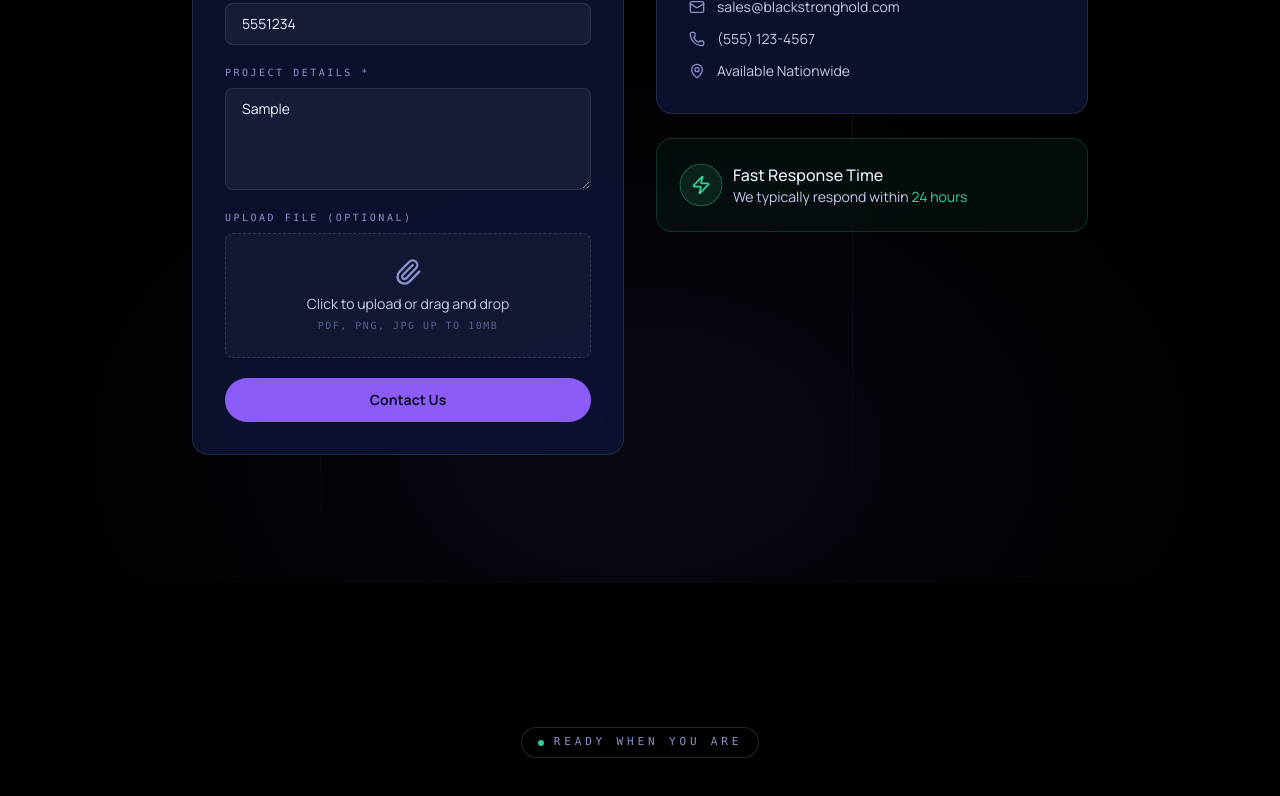
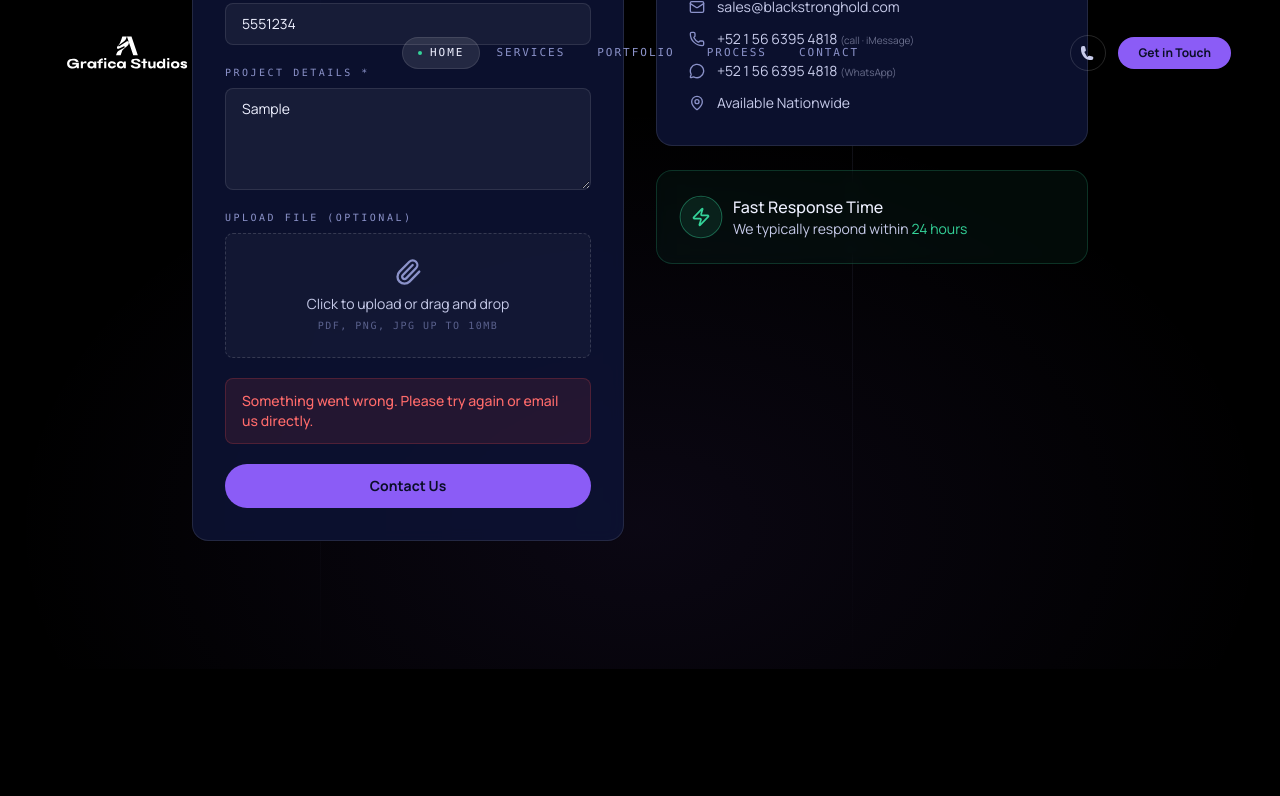
Before and after one commit to IndraRaiden/grafica-studios, a Next.js app: page / in a window 1280 px wide. Both pictures are taken after typing "Sample", "name@example.com", "5551234", "Sample" into the empty fields and a click on the button "Contact Us". Shown: the part 7486-8282 px from the top of the page. Built offline with nearby package versions, Linux system fonts and the light colour scheme.

Commit message:
phonr number

```diff
--- a/components/five.tsx
+++ b/components/five.tsx
@@ -2,7 +2,7 @@
 
 import { useState } from "react";
 import { motion } from "framer-motion";
-import { Calendar, Mail, Phone, MapPin, Zap, Paperclip } from "lucide-react";
+import { Calendar, Mail, Phone, MapPin, Zap, Paperclip, MessageCircle } from "lucide-react";
 
 /* Palette tokens — mirrors three-wrapper.tsx */
 const INK = "#000000";
@@ -55,19 +55,44 @@ function PulseLine({ className, delay }: { className: string; delay: number }) {
   );
 }
 
+type Status = "idle" | "loading" | "success" | "error";
+
 export default function Five() {
   const [formData, setFormData] = useState({
     name: "",
     email: "",
     phone: "",
     projectDetails: "",
-    file: null as File | null
+    file: null as File | null,
   });
+  const [status, setStatus] = useState<Status>("idle");
 
-  const handleSubmit = (e: React.FormEvent) => {
+  const handleSubmit = async (e: React.FormEvent) => {
     e.preventDefault();
-    // Handle form submission
-    console.log("Form submitted:", formData);
+    setStatus("loading");
+
+    const data = new FormData();
+    data.append("name", formData.name);
+    data.append("email", formData.email);
+    data.append("phone", formData.phone);
+    data.append("projectDetails", formData.projectDetails);
+    if (formData.file) data.append("file", formData.file);
+
+    try {
+      const res = await fetch("https://formspree.io/f/mlgklbpn", {
+        method: "POST",
+        body: data,
+        headers: { Accept: "application/json" },
+      });
+      if (res.ok) {
+        setStatus("success");
+        setFormData({ name: "", email: "", phone: "", projectDetails: "", file: null });
+      } else {
+        setStatus("error");
+      }
+    } catch {
+      setStatus("error");
+    }
   };
 
   const handleFileChange = (e: React.ChangeEvent<HTMLInputElement>) => {
@@ -220,14 +245,39 @@ export default function Five() {
                   </div>
                 </motion.div>
 
+                {/* Success / Error feedback */}
+                {status === "success" && (
+                  <motion.p
+                    initial={{ opacity: 0, y: 6 }}
+                    animate={{ opacity: 1, y: 0 }}
+                    className="rounded-lg px-4 py-3 text-sm font-medium"
+                    style={{ backgroundColor: `${SPARK}1A`, color: SPARK, border: `1px solid ${SPARK}33` }}
+                  >
+                    Message sent! We'll get back to you within 24 hours.
+                  </motion.p>
+                )}
+                {status === "error" && (
+                  <motion.p
+                    initial={{ opacity: 0, y: 6 }}
+                    animate={{ opacity: 1, y: 0 }}
+                    className="rounded-lg px-4 py-3 text-sm font-medium"
+                    style={{ backgroundColor: "#FF4D4D1A", color: "#FF6B6B", border: "1px solid #FF4D4D33" }}
+                  >
+                    Something went wrong. Please try again or email us directly.
+                  </motion.p>
+                )}
+
                 {/* Submit Button */}
                 <motion.div {...fieldReveal(5)}>
                   <button
                     type="submit"
-                    className="group relative w-full overflow-hidden rounded-full px-6 py-3 text-sm font-bold transition-all hover:scale-[1.02] hover:brightness-110"
+                    disabled={status === "loading" || status === "success"}
+                    className="group relative w-full overflow-hidden rounded-full px-6 py-3 text-sm font-bold transition-all hover:scale-[1.02] hover:brightness-110 disabled:opacity-60 disabled:cursor-not-allowed disabled:hover:scale-100"
                     style={{ backgroundColor: BLUE, color: "#0A0E27" }}
                   >
-                    <span className="relative z-10">Contact Us</span>
+                    <span className="relative z-10">
+                      {status === "loading" ? "Sending…" : status === "success" ? "Sent!" : "Contact Us"}
+                    </span>
                     {/* shine sweep */}
                     <span className="absolute inset-y-0 -left-1/2 z-0 w-1/3 -skew-x-12 bg-white/30 opacity-0 blur-sm transition-all duration-700 group-hover:left-full group-hover:opacity-100" />
                   </button>
@@ -269,7 +319,8 @@ export default function Five() {
                   {(
                     [
                       [Mail, <a key="mail" href="mailto:sales@blackstronghold.com" className="transition-colors hover:text-[#EEF0FF]" style={{ color: BODY }}>sales@blackstronghold.com</a>],
-                      [Phone, <a key="phone" href="tel:+15551234567" className="transition-colors hover:text-[#EEF0FF]" style={{ color: BODY }}>(555) 123-4567</a>],
+                      [Phone, <a key="phone" href="tel:+5215663954818" className="transition-colors hover:text-[#EEF0FF]" style={{ color: BODY }}>+52 1 56 6395 4818 <span className="text-[10px] opacity-50">(call · iMessage)</span></a>],
+                      [MessageCircle, <a key="wa" href="https://wa.me/5215663954818" target="_blank" rel="noopener noreferrer" className="transition-colors hover:text-[#EEF0FF]" style={{ color: BODY }}>+52 1 56 6395 4818 <span className="text-[10px] opacity-50">(WhatsApp)</span></a>],
                       [MapPin, <span key="map" style={{ color: BODY }}>Available Nationwide</span>],
                     ] as const
                   ).map(([Icon, content], i) => (
```
